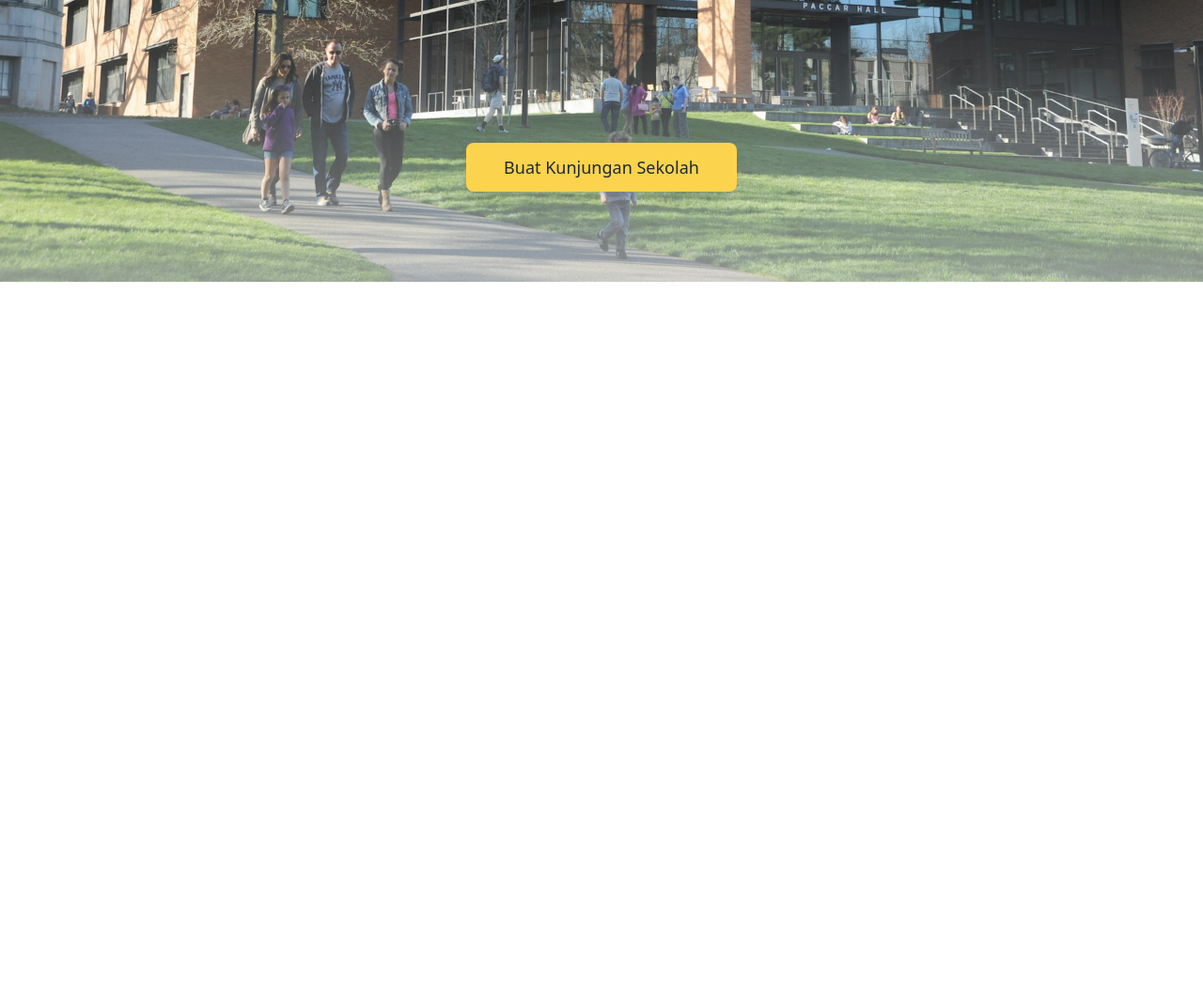
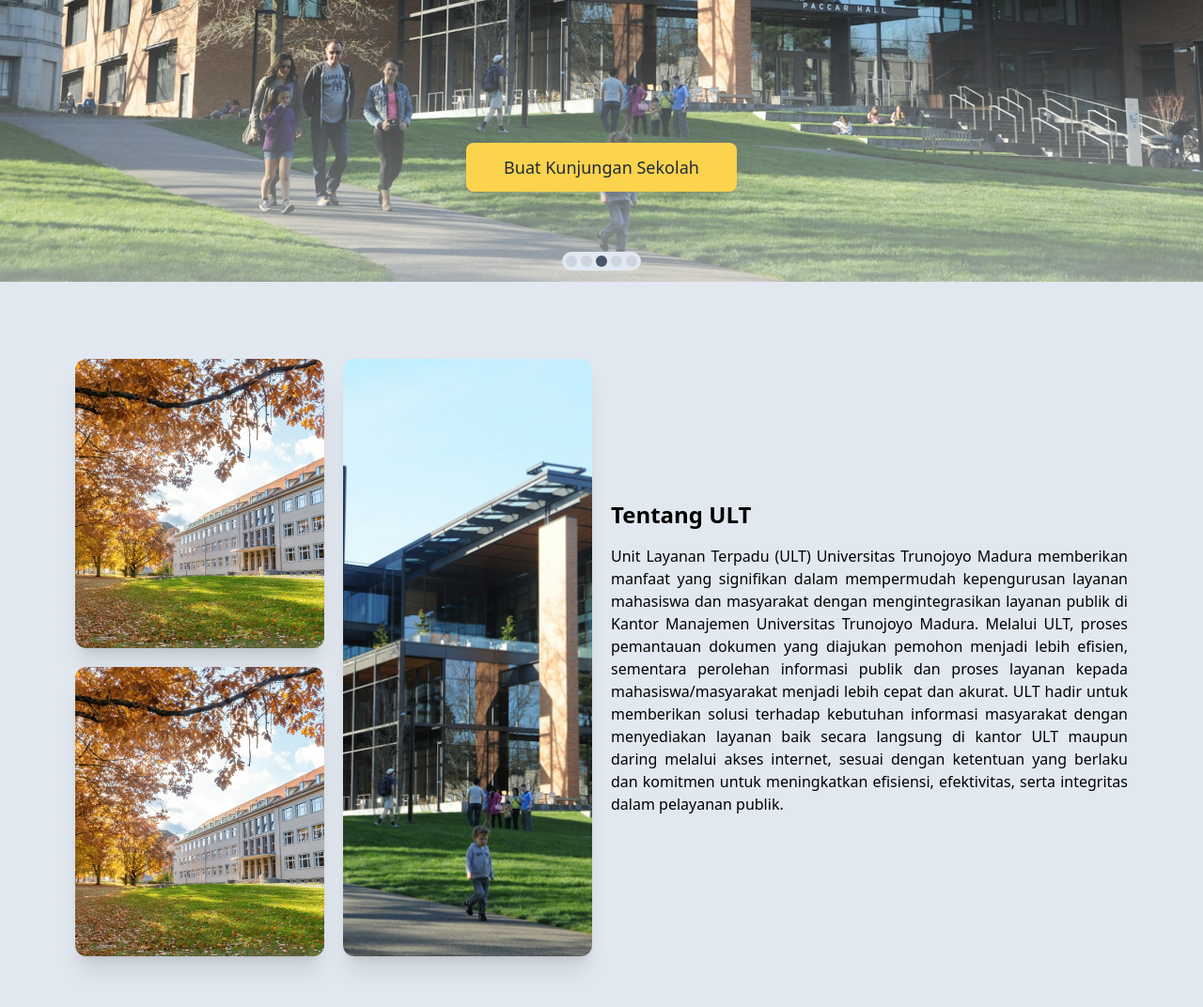
Before and after one commit to arifrizqy/ult-utm, a plain HTML site: page index.html in a window 1280 px wide. Shown: the part 500-1572 px from the top of the page at 94% size. Before the commit the page ends 800 px from the top, so only its background shows below. Drawn offline with nearby package versions, Linux system fonts and the light colour scheme.

Commit message:
tambah section baru - section tentang ULT

```diff
--- a/index.html
+++ b/index.html
@@ -23,13 +23,34 @@
             <a href="#" class="ms-auto w-10 h-10 bg-slate-300 rounded-full shadow-lg relative lg:hidden"><i class="fa-solid fa-bars fa-sm absolute top-1/2 left-1/2 -translate-x-1/2"></i></a>
         </nav>
     </header>
-    <section class="h-screen w-screen bg-cover bg-center bg-no-repeat relative" style="background-image: url(assets/img/hero-image-2.jpg)">
+    <section class="h-screen w-screen bg-cover bg-center bg-no-repeat relative" style="background-image: url(assets/img/hero-image-2.jpg)" id="slider-images">
         <div class="w-full h-full bg-gradient-to-b from-slate-50/0 from-55% to-slate-50/55 absolute top-0 left-0"></div>
         <div class="flex w-full px-6 justify-between absolute top-1/2 left-0 lg:px-20">
             <button class="p-3 w-14 h-14 bg-slate-300/60 rounded-full shadow-lg backdrop-blur-sm relative hover:scale-125 transition duration-500"><i class="fa-solid fa-angle-left fa-2xl absolute top-1/2 left-1/2 -translate-x-1/2"></i></button>
             <button class="p-3 w-14 h-14 bg-slate-300/60 rounded-full shadow-lg backdrop-blur-sm relative hover:scale-125 transition duration-500"><i class="fa-solid fa-angle-right fa-2xl absolute top-1/2 left-1/2 -translate-x-1/2"></i></button>
         </div>
         <a href="#" class="min-w-72 px-10 py-3 bg-amber-300 rounded-lg shadow-lg font-medium text-lg text-center text-slate-800 absolute bottom-24 left-1/2 -translate-x-1/2 hover:bg-amber-400 hover:scale-105 transition duration-300">Buat Kunjungan Sekolah</a>
+        <div class="w-fit p-1 bg-slate-200 flex gap-1 absolute bottom-3 left-1/2 -translate-x-1/2 rounded-full">
+            <span class="inline-block w-3 h-3 bg-slate-300 rounded-full"></span>
+            <span class="inline-block w-3 h-3 bg-slate-300 rounded-full"></span>
+            <span class="inline-block w-3 h-3 bg-slate-600 rounded-full"></span>
+            <span class="inline-block w-3 h-3 bg-slate-300 rounded-full"></span>
+            <span class="inline-block w-3 h-3 bg-slate-300 rounded-full"></span>
+        </div>
+    </section>
+    <section class="h-screen w-screen py-6 px-6 lg:px-20 bg-slate-200 flex flex-col lg:flex-row items-center gap-5" id="tentang-ult-section">
+        <div class="w-full lg:w-1/2 h-[636px] flex gap-5" id="galery">
+            <div class="w-1/2 flex flex-col gap-5">
+                <div class="h-1/2 w-full bg-cover bg-center bg-no-repeat rounded-xl shadow-xl" style="background-image: url(assets/img/hero-image-1.jpg)"></div>
+                <div class="h-1/2 w-full bg-cover bg-center bg-no-repeat rounded-xl shadow-xl" style="background-image: url(assets/img/hero-image-1.jpg)"></div>
+            </div>
+            <div class="w-1/2 bg-cover bg-center bg-no-repeat rounded-xl shadow-xl" style="background-image: url(assets/img/hero-image-2.jpg)"></div>
+        </div>
+        <div class="w-full lg:w-1/2 justify-self-end" id="tentang-ult">
+            <h2 class="text-2xl text-center lg:text-left font-bold">Tentang ULT</h2>
+            <p class="hidden text-justify mt-4 lg:block">Unit Layanan Terpadu (ULT) Universitas Trunojoyo Madura memberikan manfaat yang signifikan dalam mempermudah kepengurusan layanan mahasiswa dan masyarakat dengan mengintegrasikan layanan publik di Kantor Manajemen Universitas Trunojoyo Madura. Melalui ULT, proses pemantauan dokumen yang diajukan pemohon menjadi lebih efisien, sementara perolehan informasi publik dan proses layanan kepada mahasiswa/masyarakat menjadi lebih cepat dan akurat. ULT hadir untuk memberikan solusi terhadap kebutuhan informasi masyarakat dengan menyediakan layanan baik secara langsung di kantor ULT maupun daring melalui akses internet, sesuai dengan ketentuan yang berlaku dan komitmen untuk meningkatkan efisiensi, efektivitas, serta integritas dalam pelayanan publik.</p>
+            <p class="text-justify mt-4 lg:hidden">Unit Layanan Terpadu (ULT) Universitas Trunojoyo Madura memberikan manfaat yang signifikan dalam mempermudah kepengurusan layanan mahasiswa dan masyarakat dengan mengintegrasikan layanan publik di Kantor Manajemen Universitas Trunojoyo Madura. Melalui ULT, proses pemantauan dokumen yang diajukan pemohon menjadi lebih efisien, sementara perolehan informasi publik dan proses layanan kepada mahasiswa/masyarakat menjadi lebih cepat dan... <small class="text-sky-500">Read more</small></p>
+        </div>
     </section>
 </body>
 </html>
```
